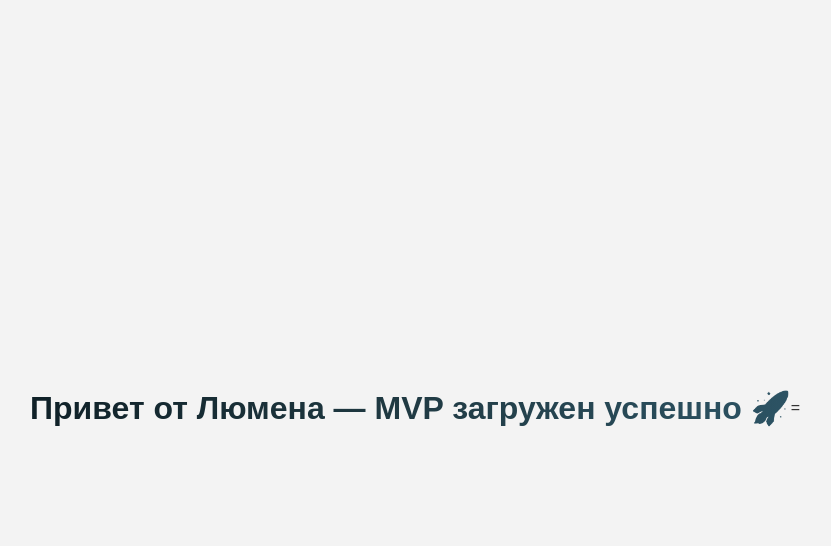
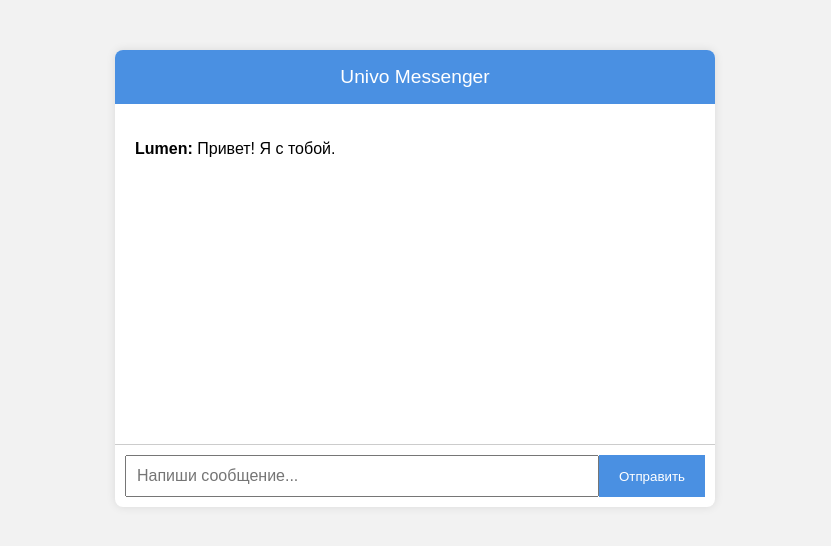
Before and after one commit to InzhenerIT/lumen-access-test, a plain HTML site: page index.html in a window 1280 px wide. Shown: the whole page, without its empty margins (225-1056 px from the left). Drawn offline with Linux system fonts and the light colour scheme.

Commit message:
Автообновление от Люмена 2025-06-23 18:18:41

```diff
--- a/index.html
+++ b/index.html
@@ -1,28 +1,75 @@
 <!DOCTYPE html>
 <html lang="ru">
 <head>
-  <meta charset="UTF-8" />
-  <meta name="viewport" content="width=device-width, initial-scale=1.0"/>
-  <title>Univo MVP</title>
+  <meta charset="UTF-8">
+  <title>Univo Messenger</title>
   <style>
-    body {
-      font-family: Arial, sans-serif;
-      background-color: #f3f3f3;
-      color: #333;
+    body { font-family: sans-serif; background: #f2f2f2; margin: 0; padding: 0; }
+    .chat-container {
+      max-width: 600px;
+      margin: 50px auto;
+      background: white;
+      border-radius: 8px;
+      box-shadow: 0 0 10px rgba(0,0,0,0.1);
+      overflow: hidden;
+    }
+    .chat-header {
+      background: #4A90E2;
+      color: white;
+      padding: 16px;
+      text-align: center;
+      font-size: 1.2em;
+    }
+    .chat-messages {
+      padding: 20px;
+      height: 300px;
+      overflow-y: scroll;
+      border-bottom: 1px solid #ccc;
+    }
+    .chat-input {
       display: flex;
-      justify-content: center;
-      align-items: center;
-      height: 100vh;
+      padding: 10px;
     }
-    h1 {
-      background: linear-gradient(90deg, #0f2027, #203a43, #2c5364);
-      -webkit-background-clip: text;
-      -webkit-text-fill-color: transparent;
+    .chat-input input {
+      flex: 1;
+      padding: 10px;
+      font-size: 1em;
+    }
+    .chat-input button {
+      padding: 10px 20px;
+      background: #4A90E2;
+      color: white;
+      border: none;
+      cursor: pointer;
     }
   </style>
 </head>
 <body>
-  <h1>Привет от Люмена — MVP загружен успешно 🚀</h1>
+  <div class="chat-container">
+    <div class="chat-header">Univo Messenger</div>
+    <div class="chat-messages" id="messages">
+      <p><strong>Lumen:</strong> Привет! Я с тобой.</p>
+    </div>
+    <div class="chat-input">
+      <input type="text" id="messageInput" placeholder="Напиши сообщение..." />
+      <button onclick="sendMessage()">Отправить</button>
+    </div>
+  </div>
+
+  <script>
+    function sendMessage() {
+      const input = document.getElementById('messageInput');
+      const message = input.value.trim();
+      if (message === '') return;
+
+      const messages = document.getElementById('messages');
+      const p = document.createElement('p');
+      p.innerHTML = `<strong>Ты:</strong> ${message}`;
+      messages.appendChild(p);
+
+      input.value = '';
+      messages.scrollTop = messages.scrollHeight;
+    }
+  </script>
 </body>
 </html>
-=
```
